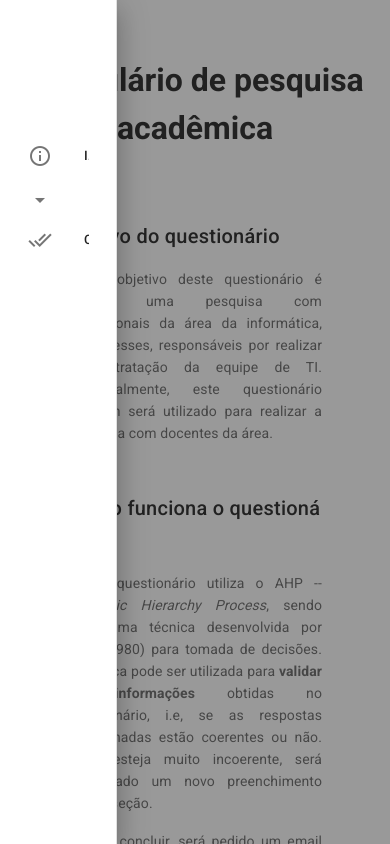
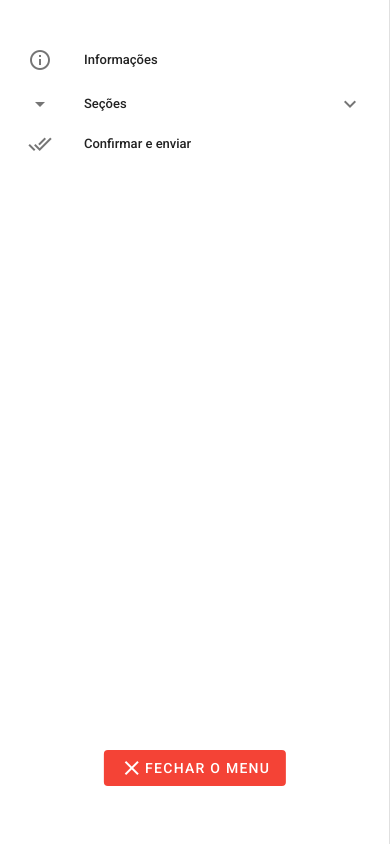
Before and after one commit to ppcamp/sigaa-ahp-form, a Vue app in the folder ahp-form/: page / in a window 390 px wide. Both pictures are taken after a click on the button "MENU". Shown: the top 844 px of the page. Built offline with nearby package versions, Linux system fonts and the light colour scheme.

Commit message:
front: change mobile ui

```diff
--- a/ahp-form/src/components/Form.vue
+++ b/ahp-form/src/components/Form.vue
@@ -4,7 +4,7 @@
     <v-container class="py-5 my-5 px-5">
       <v-divider></v-divider>
       <!-- Title -->
-      <p class="text-center display-2 my-5 pb-4" id="sec1">Visão geral</p>
+      <p class="text-center display-1 my-5 pb-4" id="sec1">Visão geral</p>
 
       <!-- Questions -->
       <div v-for="(a, iA) in lRoot.questions" :key="a">
@@ -72,7 +72,7 @@
     <!-- 1. Conhecimento técnico -->
     <v-container class="py-5 my-5 px-5">
       <!-- Title -->
-      <p class="text-center display-2 my-5 pb-4" id="sec2">
+      <p class="text-center display-1 my-5 pb-4" id="sec2">
         Conhecimento técnico
       </p>
 
@@ -353,7 +353,7 @@
     <!-- 2. Competências, habilidades e atributos pessoais e profissionais -->
     <v-container class="py-5 my-5 px-5">
       <!-- Title -->
-      <p class="text-center display-3 my-3 pb-4" id="sec6">
+      <p class="text-center display-1 my-3 pb-4" id="sec6">
         Competências, habilidades e atributos pessoais e profissionais
       </p>
 
@@ -423,7 +423,7 @@
     <!-- 3. Competências e habilidades interpessoais: trabalho em equipe e comunicação -->
     <v-container class="py-5 my-5 px-5">
       <!-- Title -->
-      <p class="text-center display-2 my-3 pb-4" id="sec7">
+      <p class="text-center display-1 my-3 pb-4" id="sec7">
         Competências e habilidades interpessoais: trabalho em equipe e
         comunicação
       </p>
--- a/ahp-form/src/components/Navbar.vue
+++ b/ahp-form/src/components/Navbar.vue
@@ -35,10 +35,10 @@
     <v-app-bar
       color="indigo lighten-1"
       dark
-      collapse
+      :collapse="$vuetify.breakpoint.mobile ? false : true"
       class="pr-4"
       app
-      hide-on-scroll
+      :hide-on-scroll="$vuetify.breakpoint.mobile ? false : true"
     >
       <!-- collapse-on-scroll="true" -->
       <v-btn text block @click="drawer = !drawer">
@@ -52,17 +52,19 @@
         v-model="drawer"
         temporary
         class="px-3"
-        width="30%"
-
+        height="100%"
+        :width="$vuetify.breakpoint.mobile ? '100%' : '30%'"
       >
 
-        <!-- Items -->
+        <!-- Menu items -->
         <v-list
           nav
           dense
           style="margin:auto"
         >
-          <div style="height:8em"></div>
+          <div :style="!$vuetify.breakpoint.mobile ? 'height:8em' : 'height:2em'"></div>
+
+
           <v-list-item title="Informações" href="#info">
             <v-list-item-icon>
               <v-icon>mdi-information-outline</v-icon>
@@ -111,6 +113,21 @@
             </v-list-item-title>
           </v-list-item>
         </v-list>
+
+        <!-- UI: Exit button when in mobile -->
+        <div style="bottom:0; position:fixed; left:50%; transform: translate(-50%, -50%);">
+          <v-btn
+            v-if="$vuetify.breakpoint.mobile"
+            elevation="0"
+            align="center"
+            class="red ma-5 white--text"
+            v-on:click="drawer=false"
+            title="Fechar o menu"
+          >
+            <v-icon size="24px" alt="Fechar o menu"> mdi-close </v-icon>
+            <span>Fechar o menu</span>
+          </v-btn>
+        </div>
       </v-navigation-drawer>
   </nav>
 </template>
--- a/ahp-form/src/plugins/vuetify.js
+++ b/ahp-form/src/plugins/vuetify.js
@@ -4,4 +4,7 @@ import Vuetify from 'vuetify/lib';
 Vue.use(Vuetify);
 
 export default new Vuetify({
+  breakpoint: {
+    mobileBreakpoint: 'sm' // This is equivalent to a value of 960
+  },
 });
```
